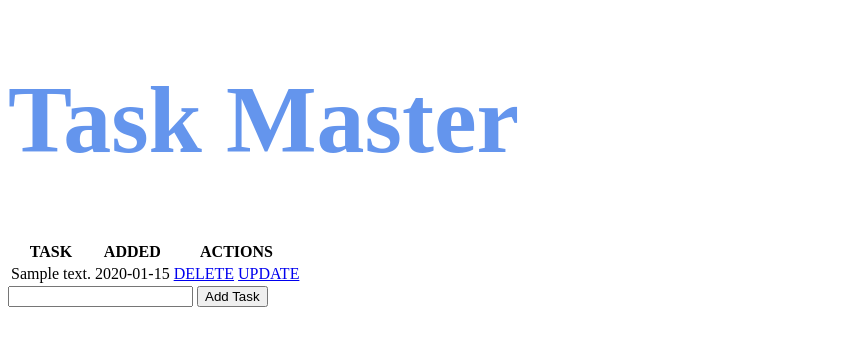
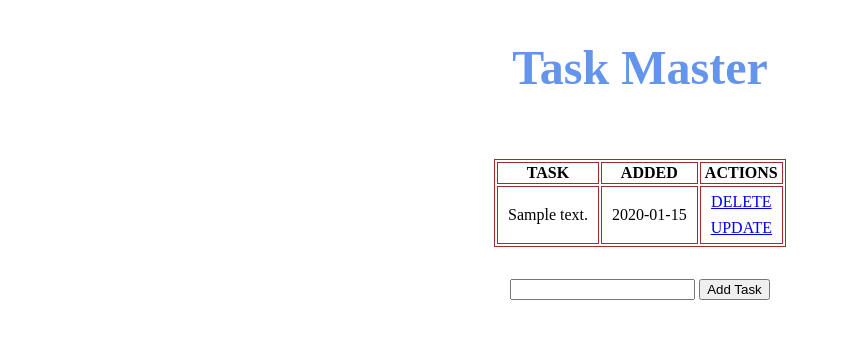
Before and after one commit to bibhashdash/flaskProject, a Flask app: page / in a window 1280 px wide. Shown: the top 346 px of the page, without its empty margins (0-841 px from the left). Run offline with Flask 3, Linux system fonts and the light colour scheme; tables that the repository leaves empty hold one stand-in row (values such as "Sample post").

Commit message:
some simple styling updates

```diff
--- a/static/css/main.css
+++ b/static/css/main.css
@@ -1,4 +1,30 @@
+body {
+    display: flex;
+    flex-direction: column;
+    align-items: center;
+    gap: 32px;
+}
+
 h1 {
-    font-size: 96px;
+    font-size: 48px;
     color: cornflowerblue;
 }
+.content {
+    display: flex;
+    flex-direction: column;
+    align-items: center;
+    gap: 32px;
+}
+
+table, tr, td, th {
+    border: 1px solid brown;
+}
+td {
+    padding: 6px 10px;
+}
+.task-actions {
+    display: flex;
+    flex-direction: column;
+    align-items: center;
+    gap: 8px;
+}
--- a/templates/index.html
+++ b/templates/index.html
@@ -7,6 +7,10 @@
 {% block text_content %}
 <div class="content">
     <h1>Task Master</h1>
+{% if tasks|length == 0 %}
+
+    <h2>No tasks here, why not create one below?</h2>
+{% else %}
     <table>
         <tr>
             <th>TASK</th>
@@ -17,13 +21,14 @@
             <tr>
                 <td>{{ task.content }}</td>
                 <td>{{ task.date_created.date() }}</td>
-                <td>
+                <td class="task-actions">
                     <a href="/delete/{{ task.id }}">DELETE</a>
                     <a href="/update/{{ task.id }}">UPDATE</a>
                 </td>
             </tr>
         {% endfor %}
     </table>
+{% endif %}
     <form action="/" method="POST">
         <input type="text" name="content" id="content">
         <input type="submit" value="Add Task">
```
Also changed, not shown: instance/test.db.
